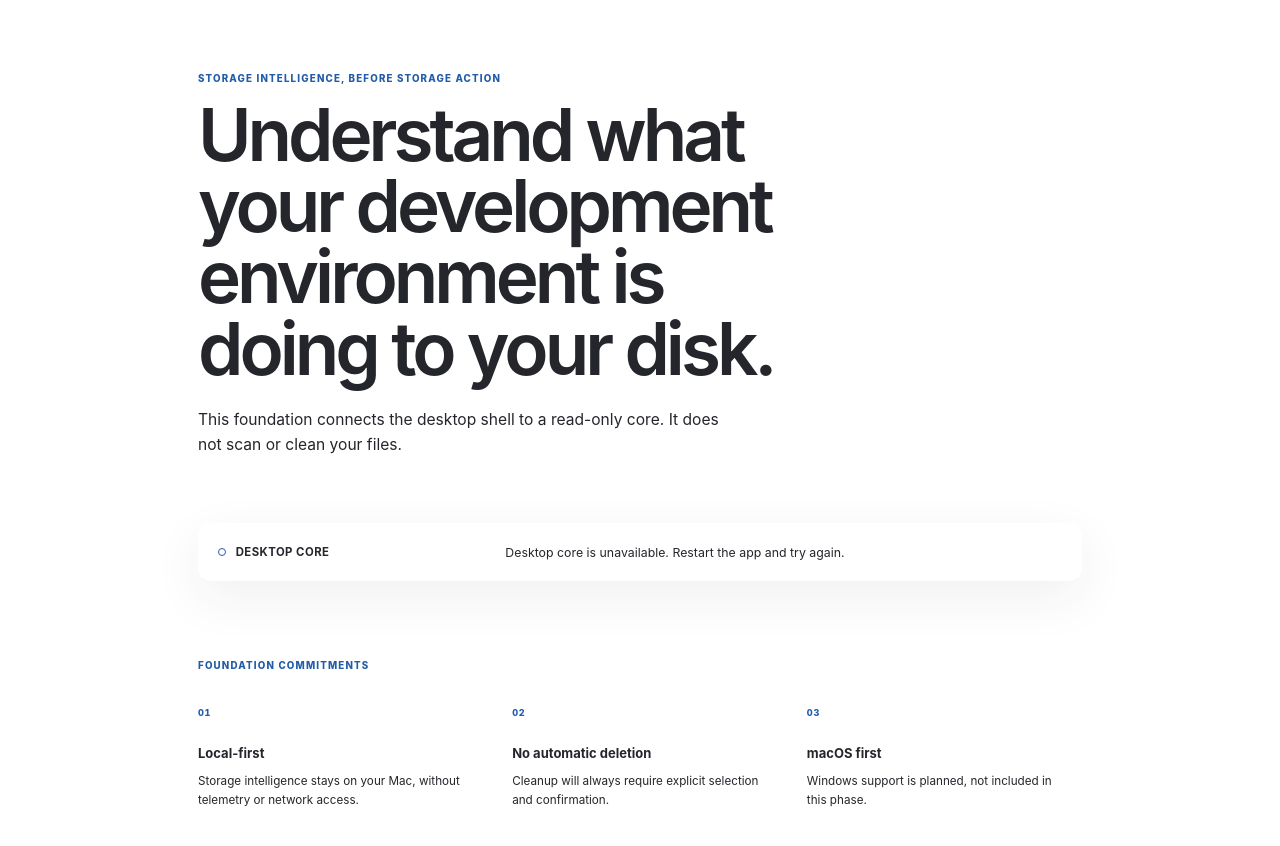
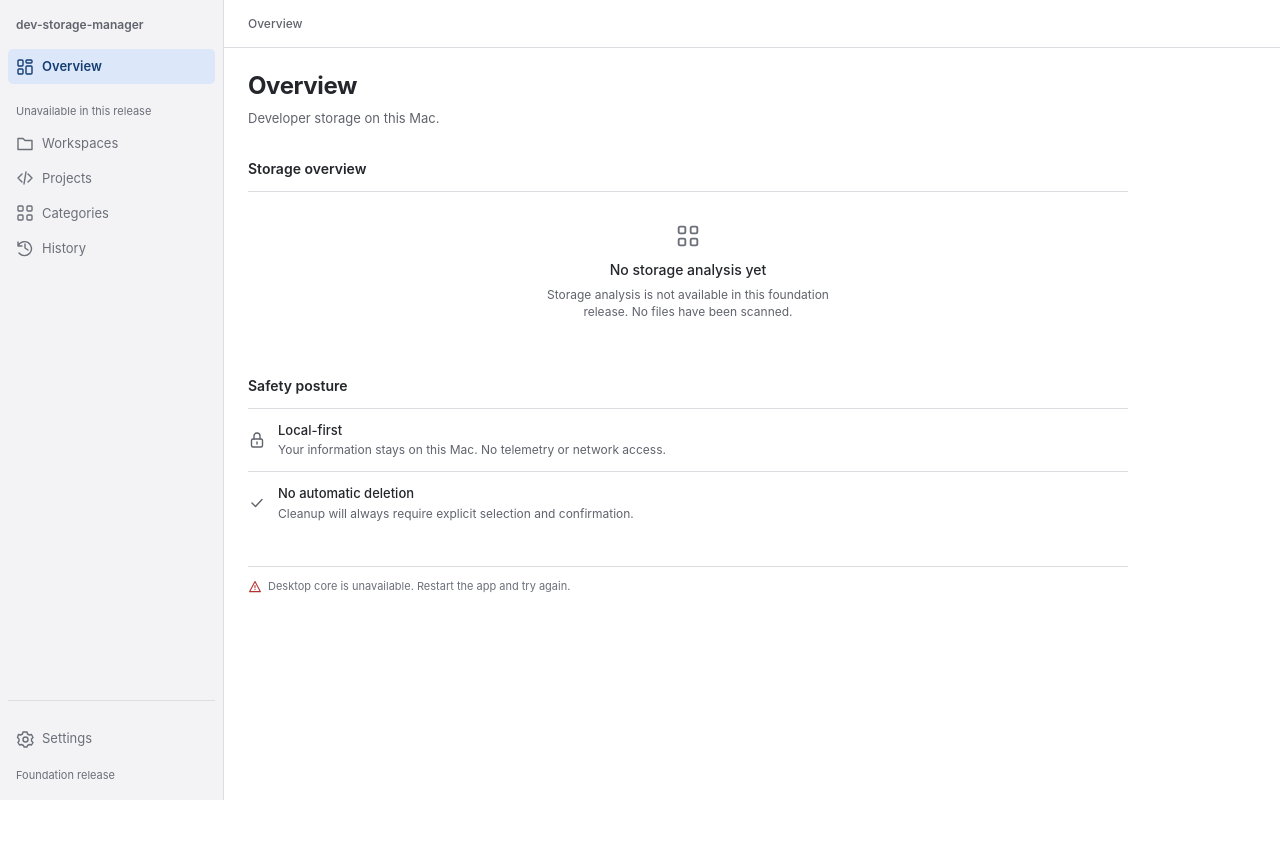
Before and after one commit to silviobig96/dev-storage-manager, a React (Vite) app: page / in a window 1280 px wide. Shown: the top 846 px of the page. After the commit the page ends 800 px from the top, so only its background shows below. Built offline with nearby package versions, Linux system fonts and the light colour scheme.

Commit message:
feat: integrate macOS design foundation

```diff
--- a/src/App.css
+++ /dev/null
@@ -1,165 +0,0 @@
-.app-shell {
-  min-height: 100vh;
-  padding: clamp(2rem, 7vw, 5.5rem) clamp(1.5rem, 6vw, 5rem);
-}
-
-.page-frame {
-  width: min(100%, 68rem);
-  margin: 0 auto;
-}
-
-.hero {
-  max-width: 55rem;
-}
-
-.eyebrow,
-.section-label {
-  margin: 0 0 1rem;
-  color: var(--accent);
-  font-size: 0.75rem;
-  font-weight: 760;
-  letter-spacing: 0.12em;
-  text-transform: uppercase;
-}
-
-.hero h1 {
-  max-width: 17ch;
-  margin: 0;
-  font-size: clamp(2.6rem, 6.4vw, 5.6rem);
-  font-weight: 640;
-  letter-spacing: -0.055em;
-  line-height: 0.98;
-  text-wrap: balance;
-}
-
-.hero-copy {
-  max-width: 41rem;
-  margin: 1.75rem 0 0;
-  color: var(--muted);
-  font-size: clamp(1rem, 1.8vw, 1.2rem);
-  line-height: 1.65;
-}
-
-.core-status {
-  display: grid;
-  grid-template-columns: minmax(10rem, 0.65fr) minmax(18rem, 1.35fr);
-  gap: 1.5rem;
-  align-items: center;
-  margin-top: clamp(2.75rem, 6vw, 5rem);
-  padding: 1.5rem;
-  border: 0.0625rem solid var(--line);
-  border-radius: 1rem;
-  background: var(--surface);
-  box-shadow: 0 1.25rem 4rem rgba(22, 39, 31, 0.07);
-  backdrop-filter: blur(1rem);
-}
-
-.status-heading {
-  display: flex;
-  gap: 0.75rem;
-  align-items: center;
-}
-
-.status-heading h2,
-.status-message p {
-  margin: 0;
-}
-
-.status-heading h2 {
-  font-size: 0.875rem;
-  font-weight: 700;
-  letter-spacing: 0.04em;
-  text-transform: uppercase;
-}
-
-.status-mark {
-  width: 0.65rem;
-  height: 0.65rem;
-  flex: none;
-  border: 0.125rem solid var(--accent);
-  border-radius: 50%;
-  background: var(--accent-soft);
-  box-shadow: 0 0 0 0.25rem var(--accent-soft);
-}
-
-.status-message {
-  min-width: 0;
-  color: var(--muted);
-  font-size: 0.95rem;
-  line-height: 1.55;
-}
-
-.commitments {
-  margin-top: clamp(3.5rem, 7vw, 6rem);
-}
-
-.commitment-grid {
-  display: grid;
-  grid-template-columns: repeat(3, minmax(0, 1fr));
-  margin: 0;
-  padding: 0;
-  border-top: 0.0625rem solid var(--line);
-  list-style: none;
-}
-
-.commitment-grid li {
-  min-width: 0;
-  padding: 1.5rem 1.5rem 0 0;
-}
-
-.commitment-grid li + li {
-  padding-left: 1.5rem;
-  border-left: 0.0625rem solid var(--line);
-}
-
-.commitment-index {
-  display: block;
-  margin-bottom: 2rem;
-  color: var(--accent);
-  font-size: 0.7rem;
-  font-variant-numeric: tabular-nums;
-  font-weight: 760;
-  letter-spacing: 0.08em;
-}
-
-.commitment-grid h2 {
-  margin: 0;
-  font-size: 1rem;
-  line-height: 1.3;
-}
-
-.commitment-grid p {
-  margin: 0.75rem 0 0;
-  color: var(--muted);
-  font-size: 0.9rem;
-  line-height: 1.65;
-}
-
-@media (max-width: 47.5rem) {
-  .hero h1 {
-    font-size: clamp(2.35rem, 10vw, 4rem);
-  }
-
-  .core-status {
-    grid-template-columns: 1fr;
-    gap: 0.75rem;
-  }
-
-  .commitment-grid {
-    grid-template-columns: 1fr;
-  }
-
-  .commitment-grid li {
-    padding: 1.5rem 0;
-  }
-
-  .commitment-grid li + li {
-    padding-left: 0;
-    border-top: 0.0625rem solid var(--line);
-    border-left: 0;
-  }
-
-  .commitment-index {
-    margin-bottom: 0.75rem;
-  }
-}
--- a/src/App.tsx
+++ b/src/App.tsx
@@ -1,5 +1,6 @@
 import { useEffect, useState } from 'react';
-import './App.css';
+import { AppShell } from './components/shell/AppShell';
+import { OverviewView } from './views/OverviewView';
 import { getAppHealth, type AppHealth } from './lib/desktop';
 
 export type HealthState =
@@ -33,75 +34,9 @@ function App() {
   }, []);
 
   return (
-    <main className="app-shell">
-      <div className="page-frame">
-        <header className="hero">
-          <p className="eyebrow">Storage intelligence, before storage action</p>
-          <h1>
-            Understand what your development environment is doing to your disk.
-          </h1>
-          <p className="hero-copy">
-            This foundation connects the desktop shell to a read-only core. It
-            does not scan or clean your files.
-          </p>
-        </header>
-
-        <section className="core-status" aria-labelledby="core-status-title">
-          <div className="status-heading">
-            <span className="status-mark" aria-hidden="true" />
-            <h2 id="core-status-title">Desktop core</h2>
-          </div>
-          <div className="status-message" role="status" aria-live="polite">
-            {healthState.status === 'loading' && (
-              <p>Connecting to desktop foundation…</p>
-            )}
-            {healthState.status === 'connected' && (
-              <p>
-                Foundation connected · schema{' '}
-                {healthState.health.databaseSchemaVersion}
-              </p>
-            )}
-            {healthState.status === 'unavailable' && (
-              <p>Desktop core is unavailable. Restart the app and try again.</p>
-            )}
-          </div>
-        </section>
-
-        <section className="commitments" aria-labelledby="commitments-title">
-          <p className="section-label" id="commitments-title">
-            Foundation commitments
-          </p>
-          <ul className="commitment-grid">
-            <li>
-              <span className="commitment-index" aria-hidden="true">
-                01
-              </span>
-              <h2>Local-first</h2>
-              <p>
-                Storage intelligence stays on your Mac, without telemetry or
-                network access.
-              </p>
-            </li>
-            <li>
-              <span className="commitment-index" aria-hidden="true">
-                02
-              </span>
-              <h2>No automatic deletion</h2>
-              <p>
-                Cleanup will always require explicit selection and confirmation.
-              </p>
-            </li>
-            <li>
-              <span className="commitment-index" aria-hidden="true">
-                03
-              </span>
-              <h2>macOS first</h2>
-              <p>Windows support is planned, not included in this phase.</p>
-            </li>
-          </ul>
-        </section>
-      </div>
-    </main>
+    <AppShell currentView="overview">
+      <OverviewView healthState={healthState} />
+    </AppShell>
   );
 }
 
```
Also changed, not shown: 2 other files (tests, documents, lock files or other folders).
